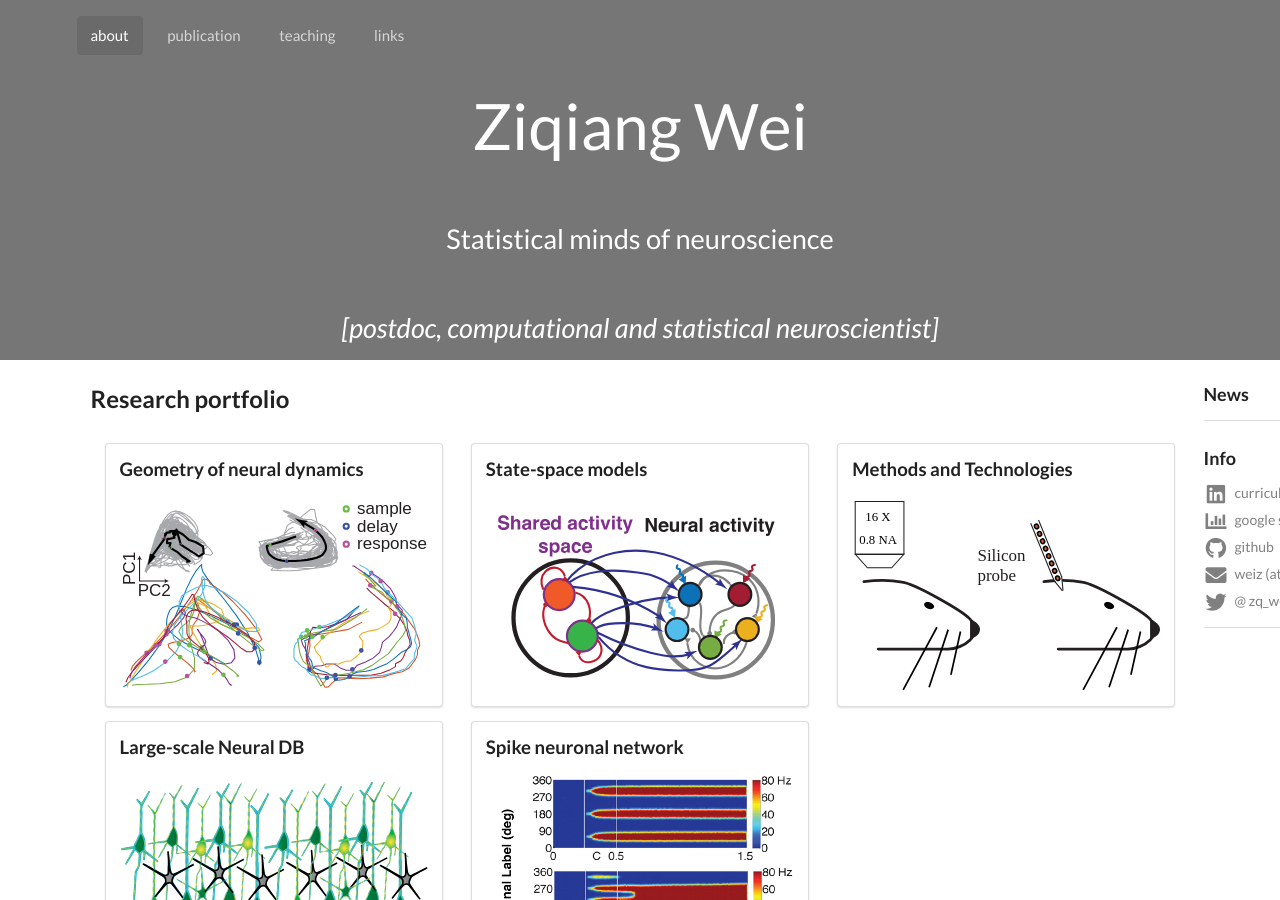
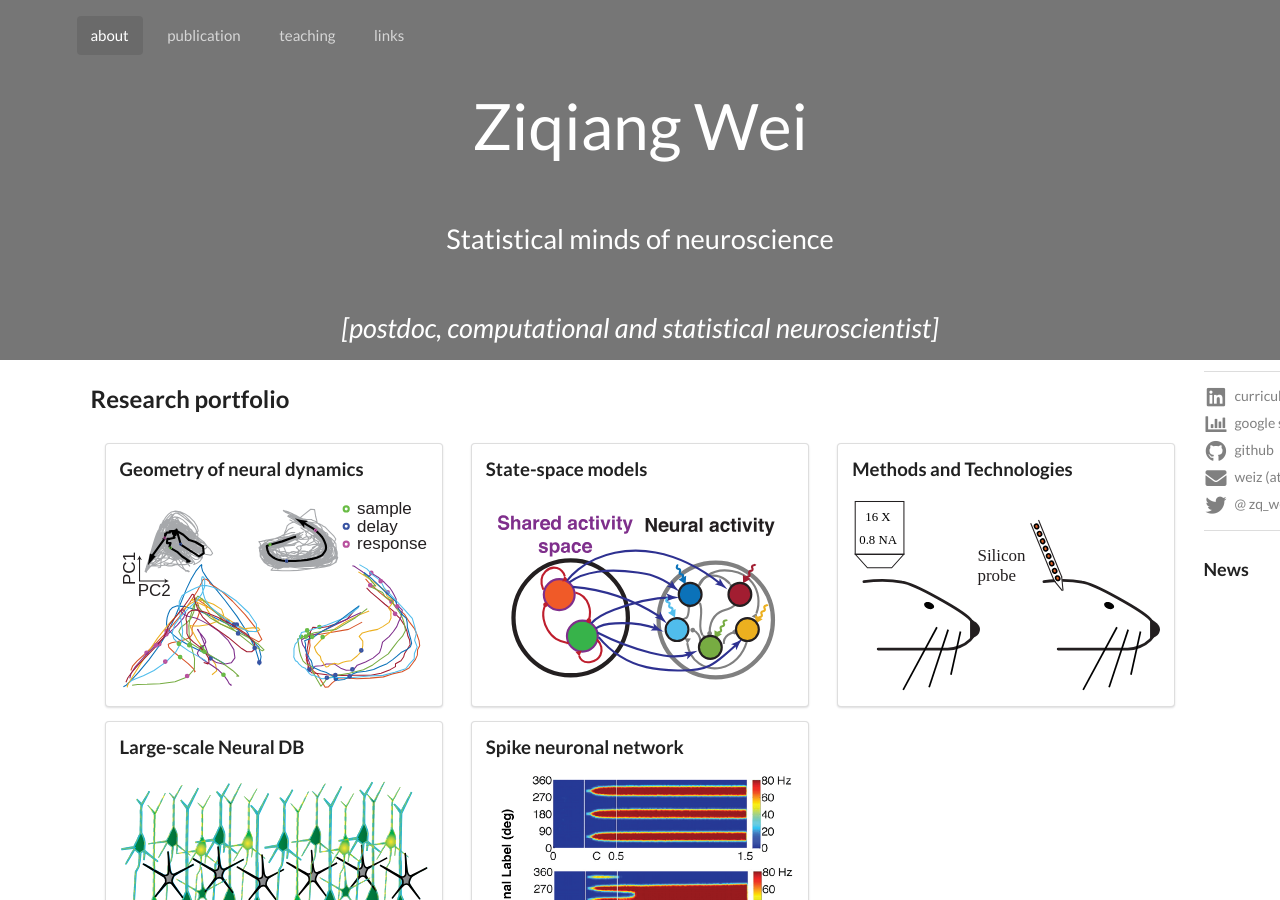
Before and after one commit to zqwei/zqwei.github.io, a Jekyll site: the page built from index.html, in a window 1280 px wide and 900 px high. Built offline with Jekyll 4.4.1, drawn with Linux system fonts in a browser that asks for light colours.

Commit message:
Update sidebar.html

```diff
--- a/_includes/sidebar.html
+++ b/_includes/sidebar.html
@@ -1,9 +1,7 @@
 <h3 class="ui header"></h3>
-
-<h3 class="ui header">News</h3>
 <div class="ui divider"></div>
 
-<h3 class="ui header">Info</h3>
+<!-- <h3 class="ui header">Info</h3> -->
 <div class="ui list">
   <div class="item">
     <a href="https://www.linkedin.com/in/ziqiang-wei-8566a167/">
@@ -33,6 +31,7 @@
 </div>
 
 <div class="ui divider"></div>
+<h3 class="ui header">News</h3>
 
 <!-- <h3 class="ui header">Miscellaneous</h3> -->
 <!-- {% include categories_list.html %} -->
```
